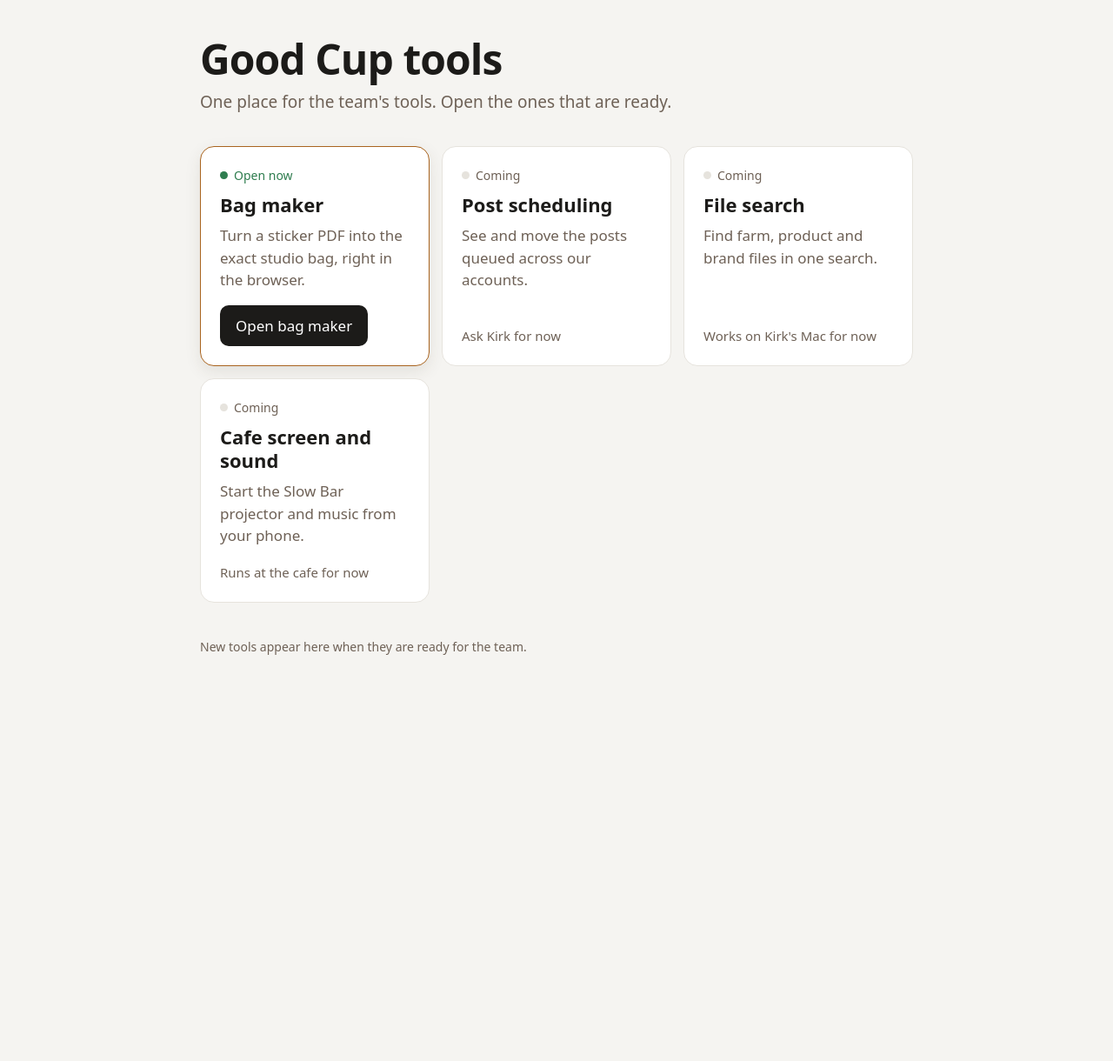
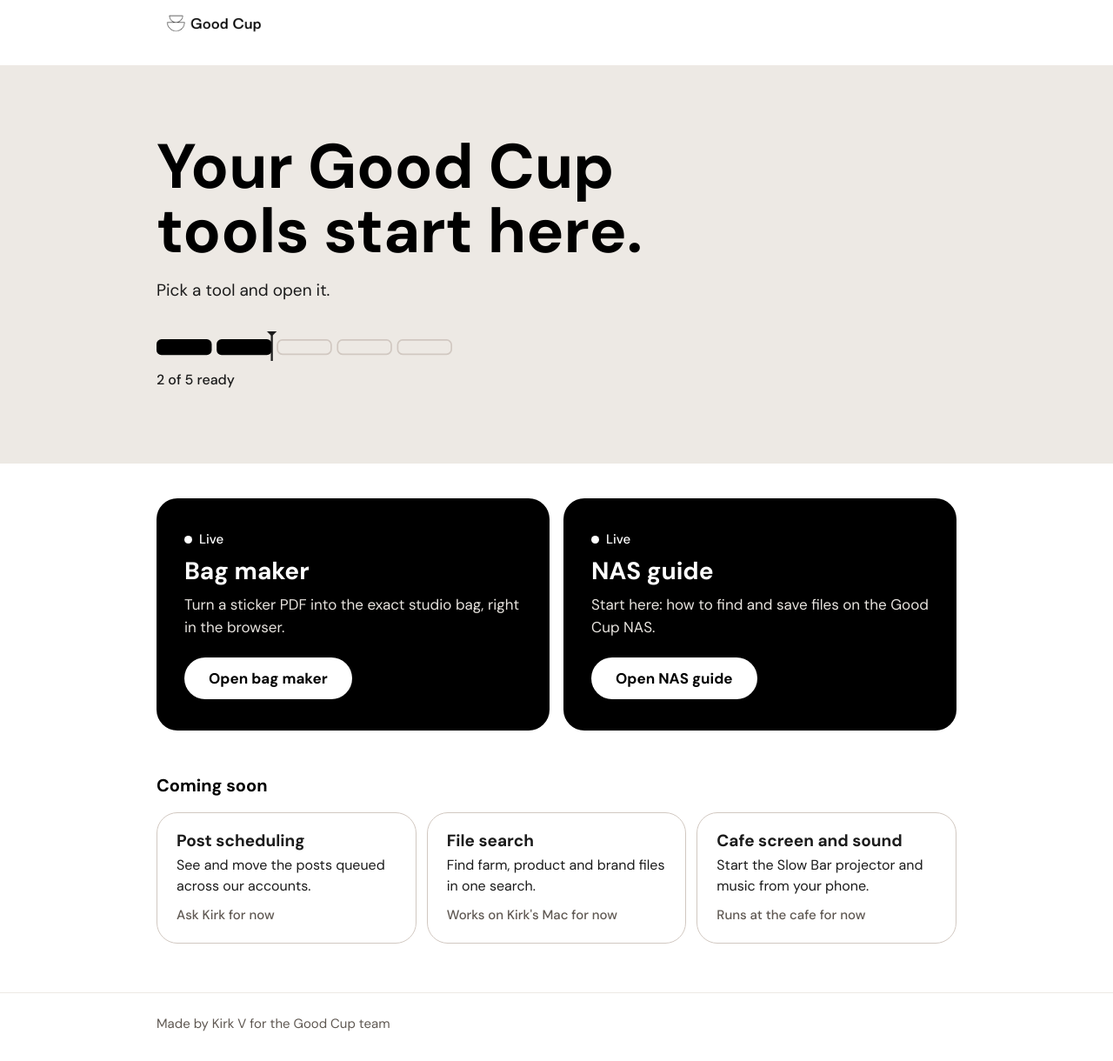
Before and after one commit to kirkvvisitacion-stack/goodcup-bagmaker, a plain HTML site: page hub/index.html in a window 1280 px wide. Shown: the part 13-1233 px from the top of the page at 87% size. Before the commit the page ends 839 px from the top, so only its background shows below. Drawn offline with Linux system fonts and the light colour scheme.

Commit message:
Hub: add NAS guide, simplified Good Cup look
Co-Authored-By: Claude Opus 5.5 <noreply@anthropic.com>

```diff
--- a/hub/index.html
+++ b/hub/index.html
@@ -5,62 +5,149 @@
 <meta name="viewport" content="width=device-width,initial-scale=1">
 <meta name="robots" content="noindex">
 <title>Good Cup tools</title>
+<link rel="preconnect" href="https://fonts.googleapis.com">
+<link rel="preconnect" href="https://fonts.gstatic.com" crossorigin>
+<link href="https://fonts.googleapis.com/css2?family=DM+Sans:wght@400;500;700&display=swap" rel="stylesheet">
 <style>
-/* Same warm light tokens as the Bag Maker page. Links only, no secrets, system font (brand font licence not cleared for the web). */
-:root{--bg:#F5F4F1;--card:#FFFFFF;--ink:#1C1B19;--mute:#6E6156;--line:#E6E3DD;--soft:#F2F0EC;--accent:#A9641F;--ok:#2F7D4F;
---sans:system-ui,-apple-system,"Segoe UI",Roboto,sans-serif}
-*{box-sizing:border-box}
-body{margin:0;background:var(--bg);color:var(--ink);font-family:var(--sans);font-size:17px;line-height:1.5;
-padding:56px max(16px,env(safe-area-inset-right,0px)) 72px max(16px,env(safe-area-inset-left,0px))}
-.wrap{max-width:820px;margin:0 auto}
-h1{font-size:clamp(32px,6vw,48px);line-height:1.05;letter-spacing:-.02em;margin:0 0 10px}
-.sub{color:var(--mute);font-size:19px;margin:0 0 36px}
-.grid{display:grid;grid-template-columns:repeat(auto-fit,minmax(260px,1fr));gap:14px}
-.tile{background:var(--card);border:1px solid var(--line);border-radius:16px;padding:22px;display:flex;flex-direction:column;gap:10px;min-width:0}
-.tile.live{border-color:var(--accent);box-shadow:0 6px 18px rgba(70,54,43,.10)}
-.tile h2{font-size:22px;line-height:1.2;margin:0}
-.tile p{margin:0;color:var(--mute)}
-.chip{display:inline-flex;align-items:center;gap:7px;font-size:14px;font-weight:500;color:var(--mute)}
-.chip i{width:9px;height:9px;border-radius:50%;background:var(--line);display:block}
-.live .chip{color:var(--ok)}.live .chip i{background:var(--ok)}
-.go{margin-top:auto;padding-top:6px}
-.go a{display:inline-block;background:var(--ink);color:#fff;text-decoration:none;font-weight:500;padding:11px 18px;border-radius:10px}
-.go a:focus-visible{outline:2px solid var(--accent);outline-offset:3px}
-.go span{color:var(--mute);font-size:15px}
-footer{margin-top:40px;color:var(--mute);font-size:14px}
+:root{
+  --black:#000; --dark:#1B1B1B; --white:#fff; --crema:#EDE9E4; --cashew:#D1C8C1;
+  --muted:#5f5852;
+  --sans:"DM Sans",system-ui,-apple-system,"Segoe UI",sans-serif;
+}
+*{box-sizing:border-box;margin:0;padding:0}
+html{-webkit-text-size-adjust:100%}
+body{background:var(--white);color:var(--black);font-family:var(--sans);font-size:17px;line-height:1.5;min-height:100vh;display:flex;flex-direction:column}
+.wrap{width:100%;max-width:1000px;margin:0 auto;padding:0 20px}
+
+/* top bar */
+header{padding:16px 0}
+.lockup{display:inline-flex;align-items:center;min-height:44px}
+.lockup img{display:block;height:48px;width:auto}
+
+/* hero band */
+.hero{background:var(--crema);padding:48px 0 52px}
+h1{font-weight:700;font-size:clamp(40px,8vw,72px);line-height:1.04;max-width:12ch}
+.sub{margin-top:16px;font-size:19px;color:var(--dark)}
+
+/* the one idea: a timeline strip, two clips ready, playhead parks at the out point */
+.strip{margin-top:32px;max-width:340px}
+.strip svg{display:block;width:100%;height:auto;overflow:visible}
+.strip p{margin-top:10px;font-size:16px;font-weight:500;color:var(--dark)}
+.head{animation:scrub 2.4s cubic-bezier(.45,0,.2,1) both}
+@keyframes scrub{from{transform:translateX(0)}to{transform:translateX(117px)}}
+
+/* ready tools */
+.ready{padding:40px 0 8px}
+.grid{display:grid;gap:16px;grid-template-columns:1fr}
+.card{position:relative;background:var(--black);color:var(--white);border-radius:24px;padding:28px 24px;display:flex;flex-direction:column;gap:10px}
+.live{display:inline-flex;align-items:center;gap:8px;font-size:15px;font-weight:500}
+.dot{width:9px;height:9px;border-radius:50%;background:var(--white)}
+.card h2{font-size:28px;line-height:1.15;font-weight:700}
+.card p{color:#e8e4df}
+.btn{margin-top:12px;align-self:flex-start;display:inline-flex;align-items:center;justify-content:center;min-height:48px;padding:0 28px;border-radius:999px;background:var(--white);color:var(--black);font-weight:700;font-size:17px;text-decoration:none}
+.btn::after{content:"";position:absolute;inset:0;border-radius:24px}
+.card:hover .btn{background:var(--crema)}
+.btn:focus-visible{outline:3px solid var(--cashew);outline-offset:3px}
+
+/* coming tools */
+.soon{padding:40px 0 56px}
+.soon h3{font-size:20px;font-weight:700;margin-bottom:16px}
+.list{display:grid;gap:12px;grid-template-columns:1fr}
+.item{border:1.5px solid var(--cashew);border-radius:24px;padding:20px 22px;color:var(--dark)}
+.item h4{font-size:19px;font-weight:700;line-height:1.25}
+.item p{font-size:16px;margin-top:4px}
+.item .when{margin-top:10px;font-size:15px;font-weight:500;color:var(--muted)}
+
+footer{margin-top:auto;border-top:1px solid var(--crema);padding:24px 0 32px;font-size:15px;color:var(--muted)}
+
+@media (min-width:720px){
+  .wrap{padding:0 40px}
+  .hero{padding:80px 0 84px}
+  .grid{grid-template-columns:1fr 1fr}
+  .card{padding:36px 32px;min-height:250px}
+  .list{grid-template-columns:repeat(3,1fr)}
+}
+@media (prefers-reduced-motion:reduce){
+  .head{animation:none;transform:translateX(117px)}
+}
 </style>
 </head>
 <body>
-<div class="wrap">
-<h1>Good Cup tools</h1>
-<p class="sub">One place for the team's tools. Open the ones that are ready.</p>
-<div class="grid">
-  <section class="tile live">
-    <span class="chip"><i></i>Open now</span>
-    <h2>Bag maker</h2>
-    <p>Turn a sticker PDF into the exact studio bag, right in the browser.</p>
-    <div class="go"><a href="../">Open bag maker</a></div>
+
+<header>
+  <div class="wrap">
+    <a class="lockup" href="./" aria-label="Good Cup tools home"><img src="assets/gc-lockup.png" alt="Good Cup" width="128" height="48"></a>
+  </div>
+</header>
+
+<section class="hero">
+  <div class="wrap">
+    <h1>Your Good Cup tools start here.</h1>
+    <p class="sub">Pick a tool and open it.</p>
+    <div class="strip">
+      <svg viewBox="0 0 300 30" role="img" aria-label="Two of five tools are ready">
+        <rect x="0" y="8" width="56" height="16" rx="5" fill="#000"/>
+        <rect x="61" y="8" width="56" height="16" rx="5" fill="#000"/>
+        <rect x="122.75" y="8.75" width="54.5" height="14.5" rx="5" fill="none" stroke="#D1C8C1" stroke-width="1.5"/>
+        <rect x="183.75" y="8.75" width="54.5" height="14.5" rx="5" fill="none" stroke="#D1C8C1" stroke-width="1.5"/>
+        <rect x="244.75" y="8.75" width="54.5" height="14.5" rx="5" fill="none" stroke="#D1C8C1" stroke-width="1.5"/>
+        <g class="head">
+          <rect x="-1" y="0" width="2" height="30" fill="#1B1B1B"/>
+          <path d="M-5 0h10l-5 5z" fill="#1B1B1B"/>
+        </g>
+      </svg>
+      <p>2 of 5 ready</p>
+    </div>
+  </div>
+</section>
+
+<main>
+  <section class="ready" aria-label="Ready to use">
+    <div class="wrap">
+      <div class="grid">
+        <article class="card">
+          <span class="live"><span class="dot"></span>Live</span>
+          <h2>Bag maker</h2>
+          <p>Turn a sticker PDF into the exact studio bag, right in the browser.</p>
+          <a class="btn" href="../">Open bag maker</a>
+        </article>
+        <article class="card">
+          <span class="live"><span class="dot"></span>Live</span>
+          <h2>NAS guide</h2>
+          <p>Start here: how to find and save files on the Good Cup NAS.</p>
+          <a class="btn" href="https://kirkvvisitacion-stack.github.io/goodcup-nas-guide/">Open NAS guide</a>
+        </article>
+      </div>
+    </div>
   </section>
-  <section class="tile">
-    <span class="chip"><i></i>Coming</span>
-    <h2>Post scheduling</h2>
-    <p>See and move the posts queued across our accounts.</p>
-    <div class="go"><span>Ask Kirk for now</span></div>
+
+  <section class="soon" aria-label="Coming soon">
+    <div class="wrap">
+      <h3>Coming soon</h3>
+      <div class="list">
+        <article class="item">
+          <h4>Post scheduling</h4>
+          <p>See and move the posts queued across our accounts.</p>
+          <p class="when">Ask Kirk for now</p>
+        </article>
+        <article class="item">
+          <h4>File search</h4>
+          <p>Find farm, product and brand files in one search.</p>
+          <p class="when">Works on Kirk's Mac for now</p>
+        </article>
+        <article class="item">
+          <h4>Cafe screen and sound</h4>
+          <p>Start the Slow Bar projector and music from your phone.</p>
+          <p class="when">Runs at the cafe for now</p>
+        </article>
+      </div>
+    </div>
   </section>
-  <section class="tile">
-    <span class="chip"><i></i>Coming</span>
-    <h2>File search</h2>
-    <p>Find farm, product and brand files in one search.</p>
-    <div class="go"><span>Works on Kirk's Mac for now</span></div>
-  </section>
-  <section class="tile">
-    <span class="chip"><i></i>Coming</span>
-    <h2>Cafe screen and sound</h2>
-    <p>Start the Slow Bar projector and music from your phone.</p>
-    <div class="go"><span>Runs at the cafe for now</span></div>
-  </section>
-</div>
-<footer>New tools appear here when they are ready for the team.</footer>
-</div>
+</main>
+
+<footer>
+  <div class="wrap">Made by Kirk V for the Good Cup team</div>
+</footer>
+
 </body>
 </html>
```
Also changed, not shown: hub/assets/gc-lockup.png (added).
